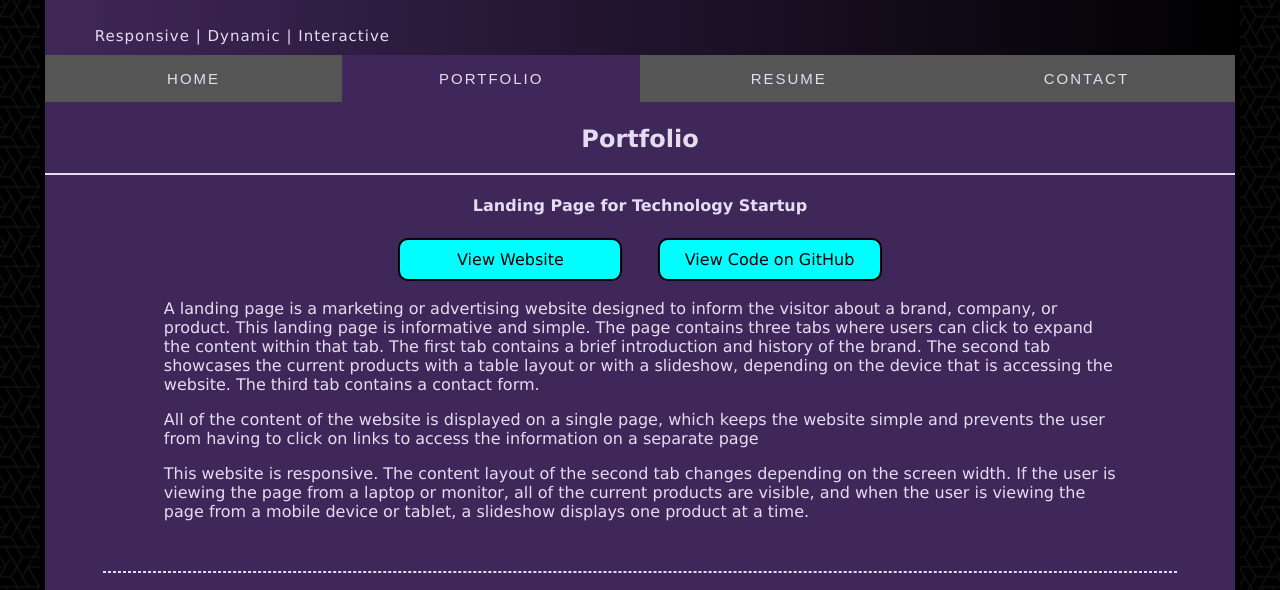
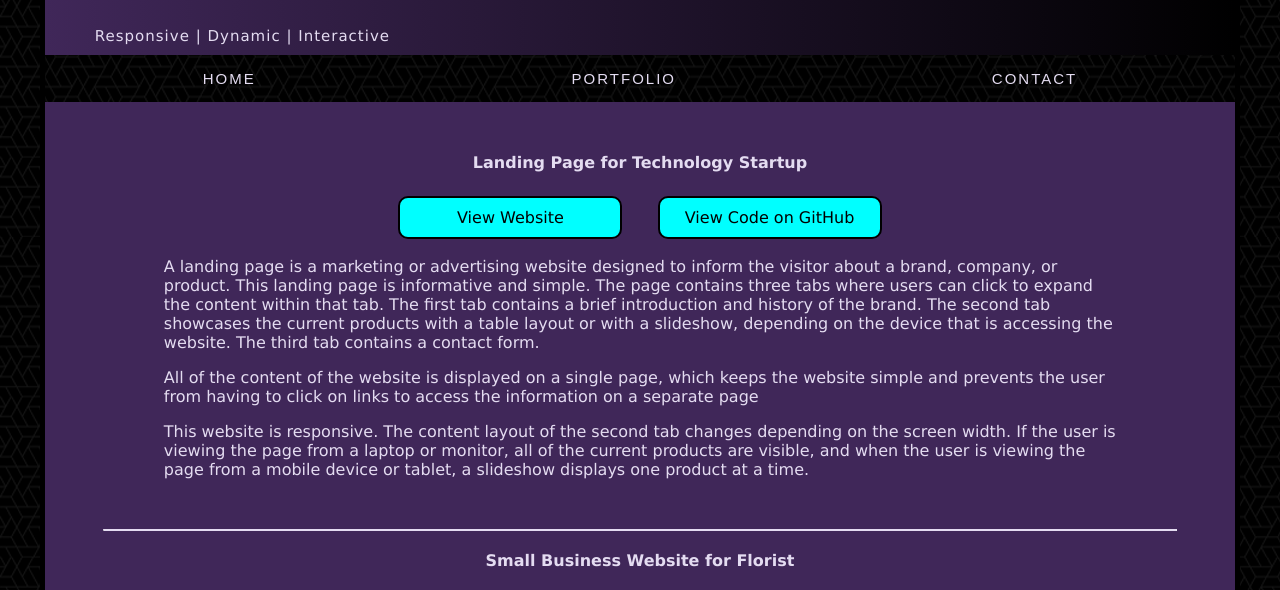
Before and after one commit to aliabediweb/Portfolio-Website, a plain HTML site: page index.html in a window 1280 px wide. Both pictures are taken after a click on the button "PORTFOLIO". Shown: the part 163-753 px from the top of the page. Drawn offline with Linux system fonts and the light colour scheme.

Commit message:
removed resume

```diff
--- a/index.html
+++ b/index.html
@@ -16,14 +16,13 @@
 	<div id="header_2">Web Development</div>
 	<div id="header_3">Responsive | Dynamic | Interactive</div>
 
-	<button class="tablink" onclick="openPage('Home', this, '#402759')" id="defaultOpen">HOME</button>
-	<button class="tablink" onclick="openPage('Portfolio', this, '#402759')">PORTFOLIO</button>
-	<button class="tablink" onclick="openPage('Resume', this, '#402759')">RESUME</button>
-	<button class="tablink" onclick="openPage('Contact', this, '#402759')">CONTACT</button>
+	<div class="nav">
+		<button class="tablink" onclick="openPage('Home', this, '')" id="defaultOpen">HOME</button>
+		<button class="tablink" onclick="openPage('Portfolio', this, '')">PORTFOLIO</button>
+		<button class="tablink" onclick="openPage('Contact', this, '')">CONTACT</button>
+	</div>
 
 	<div id="Home" class="tabcontent">
-	  <h2>Home</h2>
-		<hr/>
 	  		<p class="text">I am a creative full-stack web developer with 2+ years of experience. My websites lay out information in an aesthetic manner while also being responsive and accessible from any type of device. I am skilled in all stages of web development which include conceptualizing, designing, developing, and launching. My code is clean and easy to read, with my latest work being pushed to my GitHub repositories.</p>
 			<p class="text">I have a degree in Engineering from Michigan State University. I have also completed a full-stack web development coding bootcamp and have experience using various web development tools to create dynamic and interactive web pages.</p>
 			<p class="text">The web development softwares I use to create my websites:</p>
@@ -47,8 +46,6 @@
 	</div>
 
 	<div id="Portfolio" class="tabcontent">
-	  <h2>Portfolio</h2>
-		<hr/>
 		  	<h4>Landing Page for Technology Startup</h4>
 				<a class="project_link" target="_blank" href="https://www.aliabediweb.com/sample_page_1/sample_page_1_index.html">View Website</a>
 				<a class="project_link" target="_blank" href="https://www.github.com/aliabediweb/WEBWARE">View Code on GitHub</a>
@@ -76,17 +73,7 @@
 			<p class="footer">Copyright © Ali Abedi [August 2020]</p>
 	</div>
 
-	<div id="Resume" class="tabcontent">
-	  <h2>Resume</h2>
-		<hr/>
-	  		<img class="resume_img" src="main_page_images/Resume-JPG.jpg" alt="resume">
-		<hr/>
-			<p class="footer">Copyright © Ali Abedi [August 2020]</p>
-	</div>
-
 	<div id="Contact" class="tabcontent">
-	  <h2>Contact</h2>
-		<hr/>
 			<a class="contact_link">aliabediweb@outlook.com</a>
 			<a class="contact_link">(313) 953-4383</a>
 			<a class="contact_link" target="_blank" href="https://www.github.com/aliabediweb">GitHub</a>
--- a/style.css
+++ b/style.css
@@ -84,9 +84,15 @@ li {
 	display: inline;
 }
 
+.nav {
+	display: flex;
+	flex-direction: row;
+	justify-content: space-between;
+}
+
 .tablink {
-	width: 25%;
-  	background-color: #555;
+	flex-grow: 1;
+  	background-color: transparent;
   	color: #E4DCf1;
   	letter-spacing: 2px;
   	float: left;
@@ -96,29 +102,20 @@ li {
   	cursor: pointer;
 }
 
-.tablink:hover {
-  	background-color: #777;
-	border: 1px solid #E4DCf1;
+.tablink:hover, .tablink:active {
 	font-weight: bold;
-
-}
-
-.tablink:active {
-  	background-color: black;
-	border: 1px solid #E4DCf1;
 }
 
 .tabcontent {
   	color: #E4DCf1;
   	display: none;
-  	padding-top: 50px;
+  	padding-top: 30px;
   	margin: auto;
   	text-align: center;
 }
 
 #Home {background-color: #402759;}
 #Portfolio {background-color: #402759;}
-#Resume {background-color: #402759;}
 #Contact {background-color: #402759;}
 
 .project_link, .project_link:visited {
@@ -142,12 +139,6 @@ li {
 .project_link:active{
 	color: orange;
 	border: 2px solid orange;
-}
-
-.resume_img {
-	width: 80%;
-	border: 2px solid white;
-	margin: 15px 0px 10px 0px;
 }
 
 .contact_link, .contact_link:visited {
@@ -189,11 +180,13 @@ li {
 }
 
 hr {
-	border: 0.5px solid #E4DCf1;
+	border-top: 2px solid #E4DCf1;
+	border-bottom: none;
 }
 
 hr.portfolio_div {
-	border: 0.3px dashed #E4DCf1;
+	border-top: : 1px solid #E4DCf1;
+	border-bottom: none;
 	width: 90%;
 	margin-top: 50px;
 }
```
Also changed, not shown: main_page_images/Resume-JPG.jpg, 1 other file.
